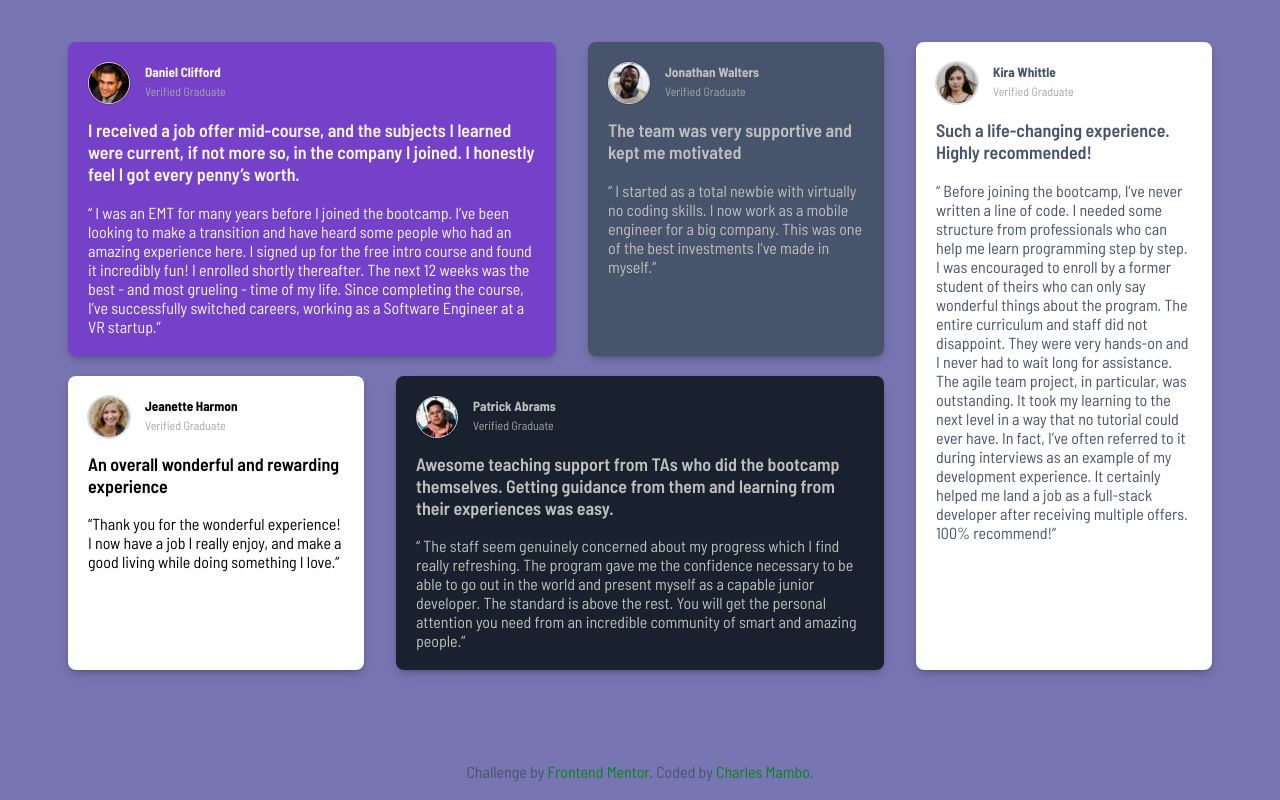
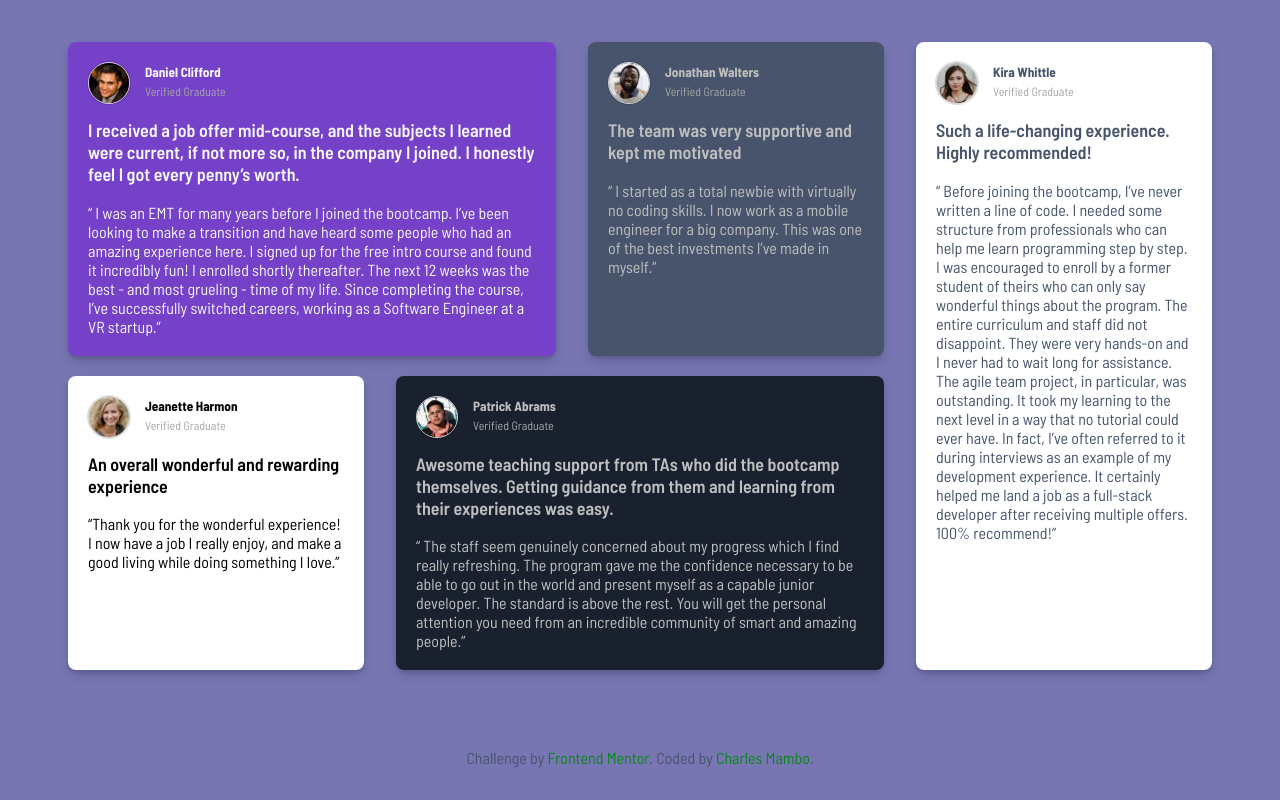
Before and after one commit to charlesmambo/testimonials-grid-template, a plain HTML site: page index.html in a window 1280 px wide. Drawn offline with Linux system fonts and the light colour scheme.

Commit message:
Add padding to the footer

```diff
--- a/style.css
+++ b/style.css
@@ -106,9 +106,10 @@ main {
   }
 
   footer {
-    margin-top: 50px;
+    margin-top: 20px;
     text-align: center;
     color: hsl(218, 20%, 35%);
+    padding: 1rem;
   }
 
   footer a {
```
